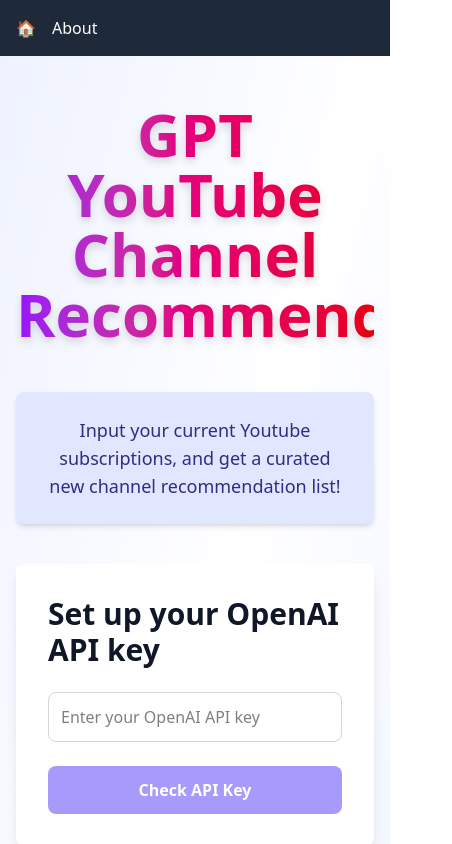
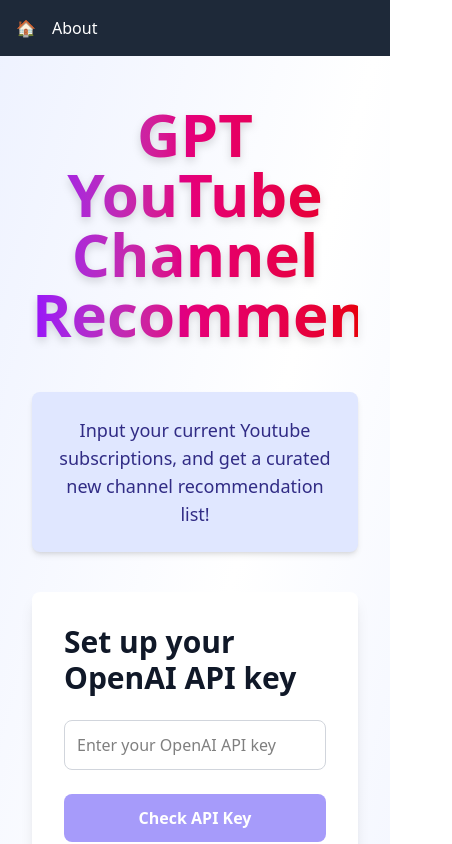
Before and after one commit to louispaulet/gpt_recommender, a React (Vite) app in the folder gpt_reco_app/: page / in a window 390 px wide. Shown: the top 844 px of the page, 452 px wide, since content can reach past the window. Built offline with nearby package versions, Linux system fonts and the light colour scheme.

Commit message:
fix weird margins when watching from smarphone

```diff
--- a/gpt_reco_app/src/App.jsx
+++ b/gpt_reco_app/src/App.jsx
@@ -22,7 +22,7 @@ function App() {
           </li>
         </ul>
       </nav>
-      <div className="mx-4 max-w-4xl mx-auto">
+      <div className="px-4 max-w-4xl mx-auto">
         <Routes>
           <Route path="/" element={<Homepage />} />
           <Route path="/about" element={<About />} />
--- a/gpt_reco_app/src/main.jsx
+++ b/gpt_reco_app/src/main.jsx
@@ -7,7 +7,7 @@ import App from './App.jsx'
 createRoot(document.getElementById('root')).render(
   <StrictMode>
     <HashRouter>
-      <div className="min-h-screen bg-gradient-to-br from-indigo-50 via-white to-indigo-50">
+      <div className="min-h-screen bg-gradient-to-br from-indigo-50 via-white to-indigo-50 overflow-x-hidden">
         <App />
       </div>
     </HashRouter>
```
